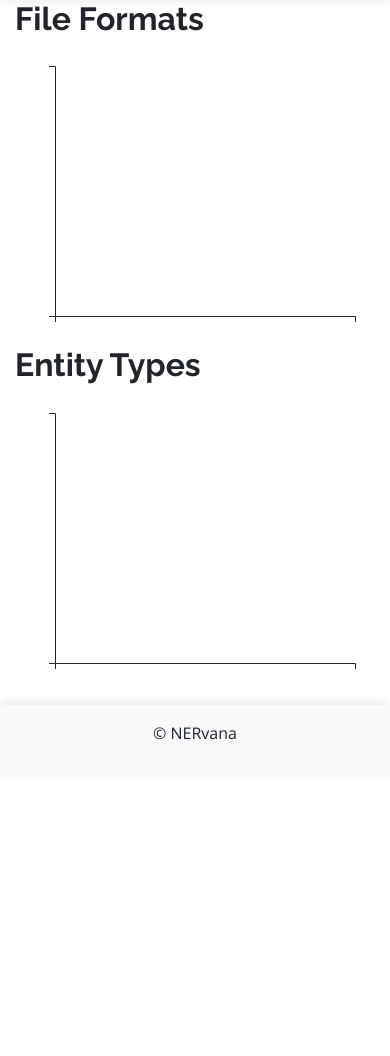
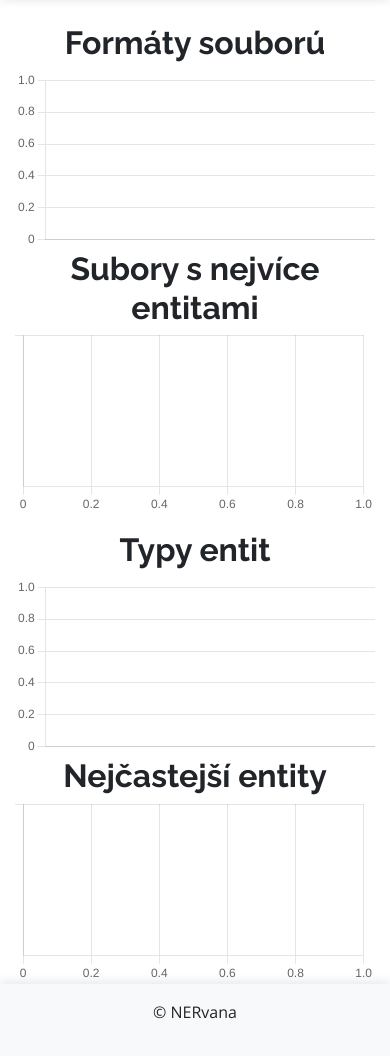
Before and after one commit to ScrufMan/nervana-pipeline, a Flask app: page / in a window 390 px wide. Shown: the part 67-1123 px from the top of the page. Before the commit the page ends 807 px from the top, so only its background shows below. Run offline with Flask 2, Linux system fonts and the light colour scheme; data that the repository does not hold is empty; some libraries are stand-ins or nearby versions.

Commit message:
feat: added more statistics

```diff
--- a/backend/routes.py
+++ b/backend/routes.py
@@ -68,7 +68,6 @@ def export_csv():
             writer = csv.DictWriter(csvfile, fieldnames=fieldnames)
             writer.writeheader()
 
-            datset = dataset.split("-entities")[0]
             for hit in hits:
                 hit = hit.to_dict()
                 hit["dataset"] = dataset if dataset != "_all" else "Všechny"
@@ -102,6 +101,20 @@ def download_file(file_path):
 @app.route("/")
 @app.route("/stats")
 def stats():
+    entity_type_to_czech = {
+        "person": "Osoba",
+        "datetime": "Datum",
+        "location": "Lokace",
+        "bank_account": "Číslo účtu",
+        "btc_adress": "BTC adresa",
+        "phone": "Telefonní číslo",
+        "email": "Emailová adresa",
+        "link": "Internetový odkaz",
+        "organization": "Organizace",
+        "document": "Dokument",
+        "product": "Produkt",
+    }
+
     from elasticsearch_dsl import Search
     files_search = Search(using=es, index="zachyt_1-files")
     entities_search = Search(using=es, index="zachyt_1-entities")
@@ -109,18 +122,30 @@ def stats():
     # Aggregations for graph data
     files_search.aggs.bucket("file_formats", "terms", field="format")
     entities_search.aggs.bucket("entity_types", "terms", field="entity_type")
+    entities_search.aggs.bucket("most_common_values", "terms", field="lemmatized.keyword")
+    entities_search.aggs.bucket("file_entities", "terms", field="file_id", order={"_count": "desc"})
 
     files_response = files_search.execute()
     entities_response = entities_search.execute()
 
     file_formats = files_response.aggregations.file_formats.buckets
     entity_types = entities_response.aggregations.entity_types.buckets
+    most_common_values = entities_response.aggregations.most_common_values.buckets
 
     # Convert AttrList objects to dictionaries
     file_formats = [bucket.to_dict() for bucket in file_formats]
+    most_common_values = [bucket.to_dict() for bucket in most_common_values]
     entity_types = [bucket.to_dict() for bucket in entity_types]
+    entity_types = list(map(lambda bucket: {**bucket, "key": entity_type_to_czech[bucket["key"]]}, entity_types))
 
-    return render_template("stats.html", file_formats=file_formats, entity_types=entity_types)
+    files = list(get_all_files(es, "zachyt_1"))
+    filenames = {file.meta.id: file["filename"] for file in files}
+    file_entities = [{**bucket.to_dict(), 'filename': filenames[bucket['key']]} for bucket in
+                     entities_response.aggregations.file_entities.buckets]
+
+    return render_template("stats.html", file_formats=file_formats, entity_types=entity_types,
+                           most_common_values=most_common_values,
+                           file_entities=file_entities)
 
 
 @app.route("/email")
--- a/backend/templates/layout.html
+++ b/backend/templates/layout.html
@@ -8,6 +8,7 @@
     <link rel="stylesheet" type="text/css" href="{{ url_for('static', filename='assets/styles/main.css') }}">
     <script src="https://code.jquery.com/jquery-3.5.1.min.js"></script>
     <script src="https://d3js.org/d3.v6.min.js"></script>
+    <script src="https://cdn.jsdelivr.net/npm/chart.js"></script>
 </head>
 <body>
 <div class="d-flex flex-column min-vh-100">
--- a/backend/templates/stats.html
+++ b/backend/templates/stats.html
@@ -1,64 +1,94 @@
 {% extends "layout.html" %}
 {% block content %}
-    <div class="row">
-        <div class="col-md-6">
-            <h2>File Formats</h2>
-            <svg id="file-formats-graph"></svg>
+    <div class="row mt-4">
+        <div class="col-lg-6 col-md-12">
+            <h2 class="text-center">Formáty souború</h2>
+            <canvas id="file-formats-graph"></canvas>
         </div>
         <div class="col-md-6">
-            <h2>Entity Types</h2>
-            <svg id="entity-types-graph"></svg>
+            <h2 class="text-center">Subory s nejvíce entitami</h2>
+            <canvas id="top-files-graph"></canvas>
         </div>
     </div>
-
+    <div class="row mt-3">
+        <div class="col-lg-6 col-md-12">
+            <h2 class="text-center">Typy entit</h2>
+            <canvas id="entity-types-graph"></canvas>
+        </div>
+        <div class="col-lg-6 col-md-12">
+            <h2 class="text-center">Nejčastejší entity</h2>
+            <canvas id="most-common-values-graph"></canvas>
+        </div>
+    </div>
     <script>
         $(document).ready(function () {
             const formats = {{ file_formats|tojson }};
             const entityTypes = {{ entity_types|tojson }};
 
             // Function to create bar graphs
-            function createBarGraph(svgId, data) {
-                const margin = {top: 20, right: 20, bottom: 30, left: 40};
-                const width = $(svgId).parent().width() - margin.left - margin.right;
-                const height = 300 - margin.top - margin.bottom;
-
-                const x = d3.scaleBand()
-                    .range([0, width])
-                    .padding(0.1);
-                const y = d3.scaleLinear()
-                    .range([height, 0]);
-
-                const svg = d3.select(svgId)
-                    .attr('width', width + margin.left + margin.right)
-                    .attr('height', height + margin.top + margin.bottom)
-                    .append('g')
-                    .attr('transform', 'translate(' + margin.left + ',' + margin.top + ')');
-
-                x.domain(data.map(d => d.key));
-                y.domain([0, d3.max(data, d => d.doc_count)]);
-
-                svg.append('g')
-                    .attr('class', 'x axis')
-                    .attr('transform', 'translate(0,' + height + ')')
-                    .call(d3.axisBottom(x));
-
-                svg.append('g')
-                    .attr('class', 'y axis')
-                    .call(d3.axisLeft(y).ticks(5));
-
-                svg.selectAll('.bar')
-                    .data(data)
-                    .enter().append('rect')
-                    .attr('class', 'bar')
-                    .attr('x', d => x(d.key))
-                    .attr('width', x.bandwidth())
-                    .attr('y', d => y(d.doc_count))
-                    .attr('height', d => height - y(d.doc_count));
+            function createBarGraph(ctx, labels, data) {
+                new Chart(ctx, {
+                    type: 'bar',
+                    data: {
+                        labels: labels,
+                        datasets: [{
+                            data: data,
+                            backgroundColor: '#059af7'
+                        }]
+                    },
+                    options: {
+                        plugins: {
+                            legend: {
+                                display: false
+                            },
+                        },
+                        scales: {
+                            y: {
+                                beginAtZero: true
+                            }
+                        }
+                    }
+                });
             }
 
             // Create graphs
-            createBarGraph('#file-formats-graph', formats);
-            createBarGraph('#entity-types-graph', entityTypes);
+            createBarGraph(document.getElementById('file-formats-graph').getContext('2d'), formats.map(d => d.key), formats.map(d => d.doc_count));
+            createBarGraph(document.getElementById('entity-types-graph').getContext('2d'), entityTypes.map(d => d.key), entityTypes.map(d => d.doc_count));
+
+            const fileEntities = {{ file_entities|tojson }};
+            const mostCommonValues = {{ most_common_values|tojson }};
+
+            // Function to create a horizontal bar chart
+            function createHorizontalBarChart(ctx, labels, data) {
+                new Chart(ctx, {
+                    type: 'bar',
+                    data: {
+                        labels: labels,
+                        datasets: [{
+                            data: data,
+                            backgroundColor: '#FFA500'
+                        }]
+                    },
+                    options: {
+                        indexAxis: 'y',
+                        plugins: {
+                            legend: {
+                                display: false
+                            },
+                        },
+                        scales: {
+                            x: {
+                                beginAtZero: true
+                            }
+                        }
+                    }
+                });
+            }
+
+            createHorizontalBarChart(document.getElementById('top-files-graph').getContext('2d'), fileEntities.map(d => d.filename), fileEntities.map(d => d.doc_count));
+            createHorizontalBarChart(document.getElementById('most-common-values-graph').getContext('2d'), mostCommonValues.map(d => d.key), mostCommonValues.map(d => d.doc_count));
+
         });
+
     </script>
 {% endblock content %}
```
